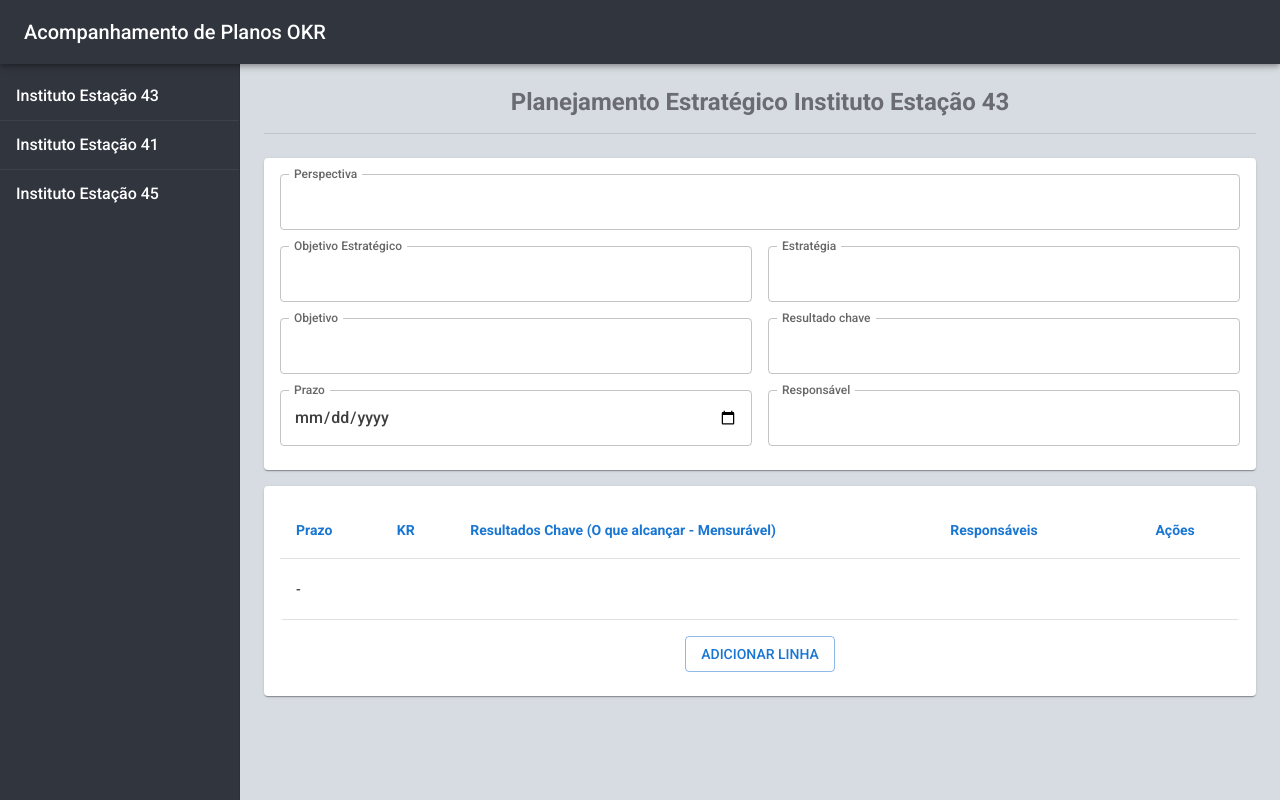
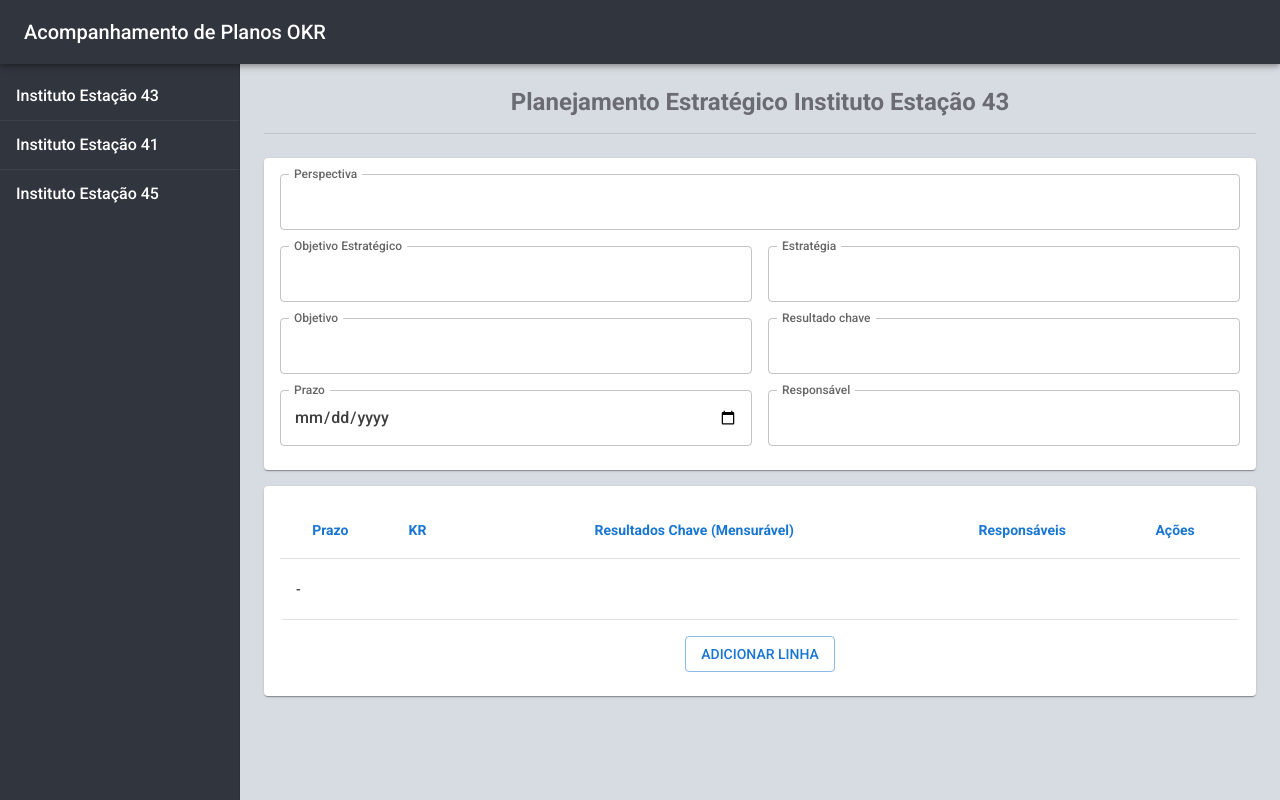
Before and after one commit to Mariahsth/opportunum, a React (Vite) app in the folder frontend-opportunum/: page / in a window 1280 px wide. Built offline with nearby package versions, Linux system fonts and the light colour scheme; some icons are missing.

Commit message:
limpando código

```diff
--- a/frontend-opportunum/src/components/CustomTable.tsx
+++ b/frontend-opportunum/src/components/CustomTable.tsx
@@ -18,6 +18,14 @@ import CloseIcon from "@mui/icons-material/Close";
 import { useState } from "react";
 import { formatDate } from "../utils/formatDate";
 import type { RowData } from "../interface/RowData";
+
+const primeiraColuna = [
+  "Prazo",
+  "KR",
+  "Resultados Chave (Mensurável)",
+  "Responsáveis",
+  "Ações",
+];
 
 export default function CustomTable() {
   const [editIndex, setEditIndex] = useState<number | null>(null);
@@ -72,36 +80,19 @@ export default function CustomTable() {
         <Table>
           <TableHead>
             <TableRow>
+              {primeiraColuna.map((titulo, index) => (
                 <TableCell
-                sx={{ color: "var(--color-text-blue)", fontWeight: 600 }}
-              >
-                Prazo
-              </TableCell>
-              <TableCell
-                sx={{ color: "var(--color-text-blue)", fontWeight: 600 }}
-              >
-                KR
-              </TableCell>
-              <TableCell
+                  align="center"
+                  key={index}
                   sx={{
-                  width: "50%",
                     color: "var(--color-text-blue)",
                     fontWeight: 600,
+                    ...(index === 2 && { width: "50%" }),
                   }}
                 >
-                Resultados Chave (O que alcançar - Mensurável)
+                  {titulo}
                 </TableCell>
-              <TableCell
-                sx={{ color: "var(--color-text-blue)", fontWeight: 600 }}
-              >
-                Responsáveis
-              </TableCell>
-              <TableCell
-                align="center"
-                sx={{ color: "var(--color-text-blue)", fontWeight: 600 }}
-              >
-                Ações
-              </TableCell>
+              ))}
             </TableRow>
           </TableHead>
 
```
Lines whose indentation alone changed are shown as unchanged.
